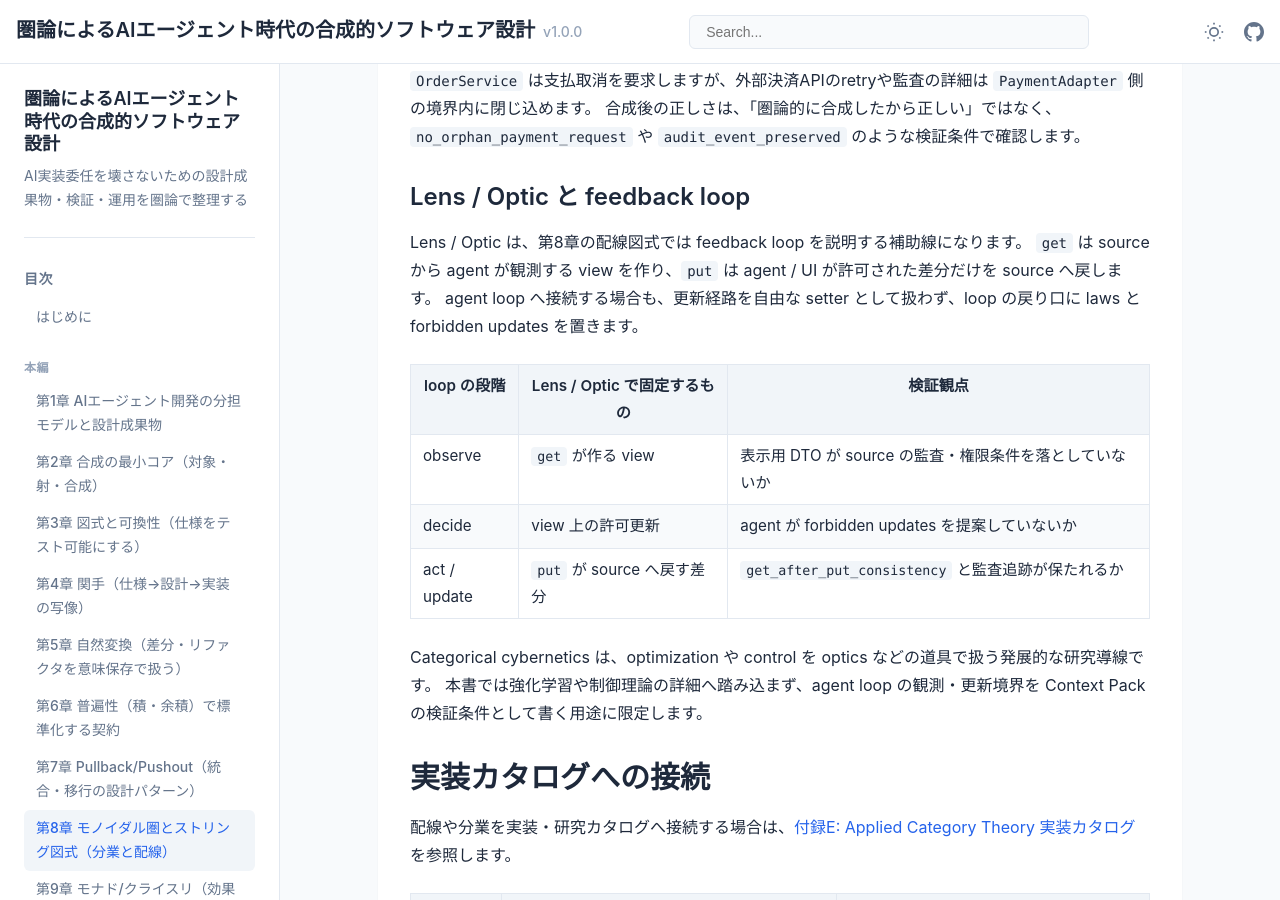
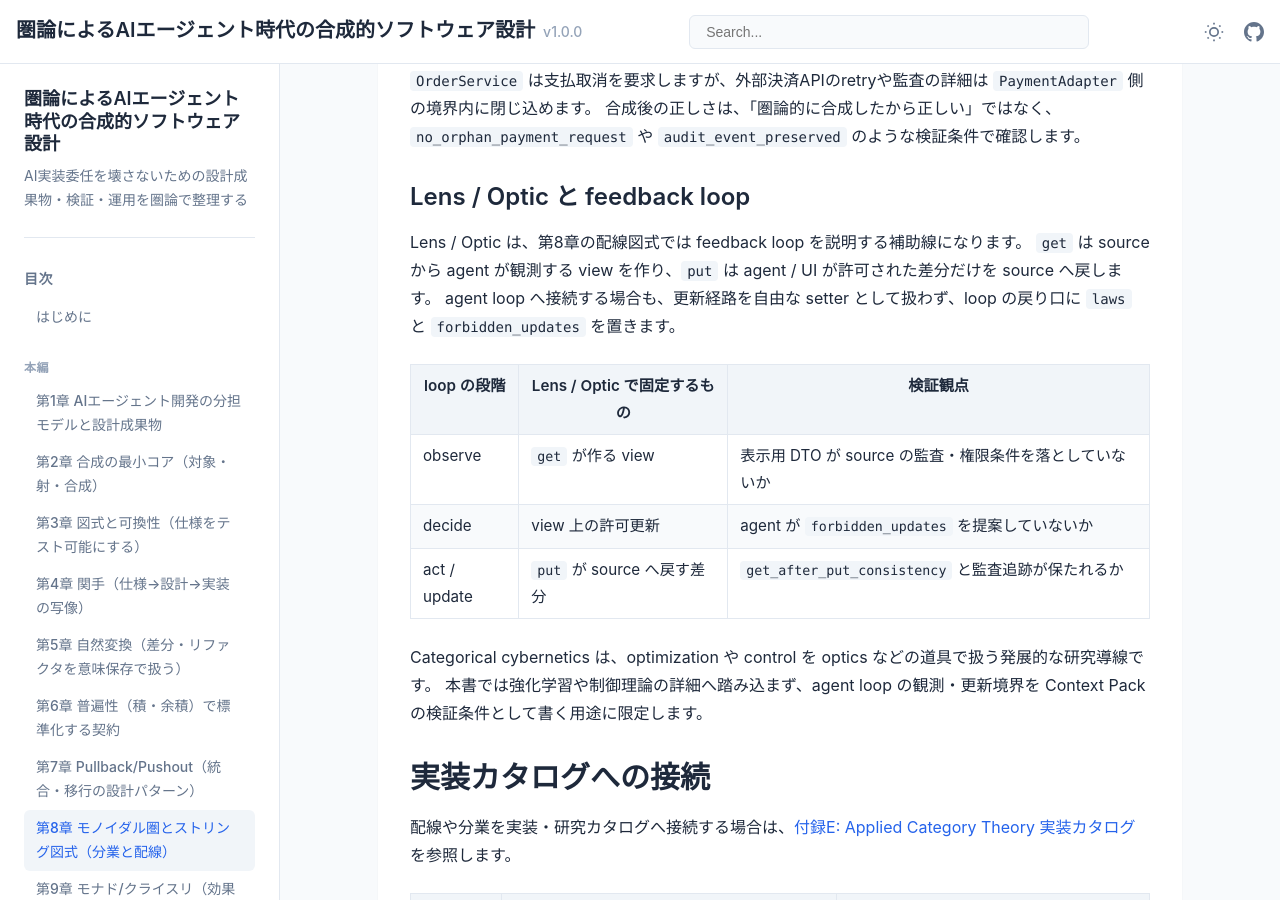
Before and after one commit to itdojp/categorical-software-design-book, a Jekyll site: the page built from chapters/chapter08/index.md, in a window 1280 px wide and 900 px high, scrolled down 3898 px. Built offline with Jekyll 4.4.1, drawn with Linux system fonts in a browser that asks for light colours.

```diff
--- a/chapters/chapter08/index.md
+++ b/chapters/chapter08/index.md
@@ -146,12 +146,12 @@ open_systems:
 
 Lens / Optic は、第8章の配線図式では feedback loop を説明する補助線になります。
 `get` は source から agent が観測する view を作り、`put` は agent / UI が許可された差分だけを source へ戻します。
-agent loop へ接続する場合も、更新経路を自由な setter として扱わず、loop の戻り口に laws と forbidden updates を置きます。
+agent loop へ接続する場合も、更新経路を自由な setter として扱わず、loop の戻り口に `laws` と `forbidden_updates` を置きます。
 
 | loop の段階 | Lens / Optic で固定するもの | 検証観点 |
 | --- | --- | --- |
 | observe | `get` が作る view | 表示用 DTO が source の監査・権限条件を落としていないか |
-| decide | view 上の許可更新 | agent が forbidden updates を提案していないか |
+| decide | view 上の許可更新 | agent が `forbidden_updates` を提案していないか |
 | act / update | `put` が source へ戻す差分 | `get_after_put_consistency` と監査追跡が保たれるか |
 
 Categorical cybernetics は、optimization や control を optics などの道具で扱う発展的な研究導線です。
```
Also changed, not shown: appendices/references/index.md (+1 -1 lines), chapters/chapter05/index.md (+3 -3 lines), chapters/chapter10/index.md (+1 -1 lines), docs/examples/common-example/index.md (+1 -1 lines), docs/spec/context-pack-v2.md (+1 -1 lines).
